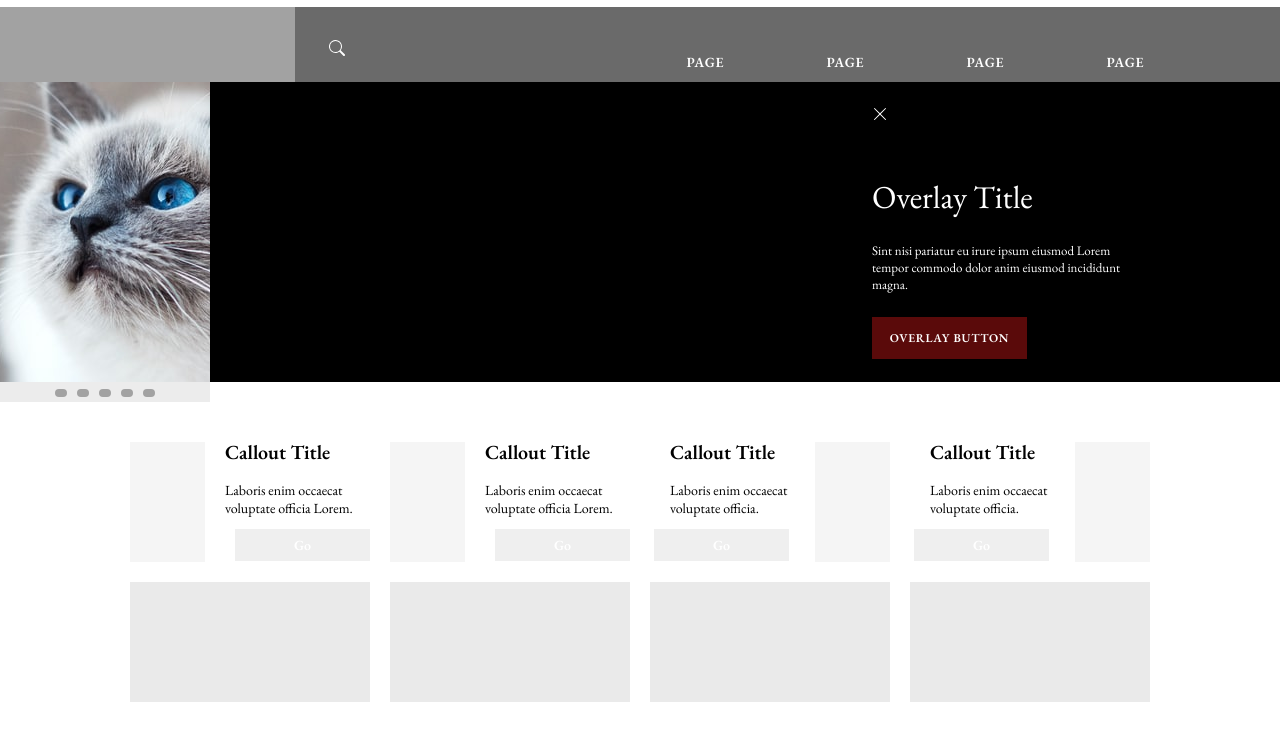
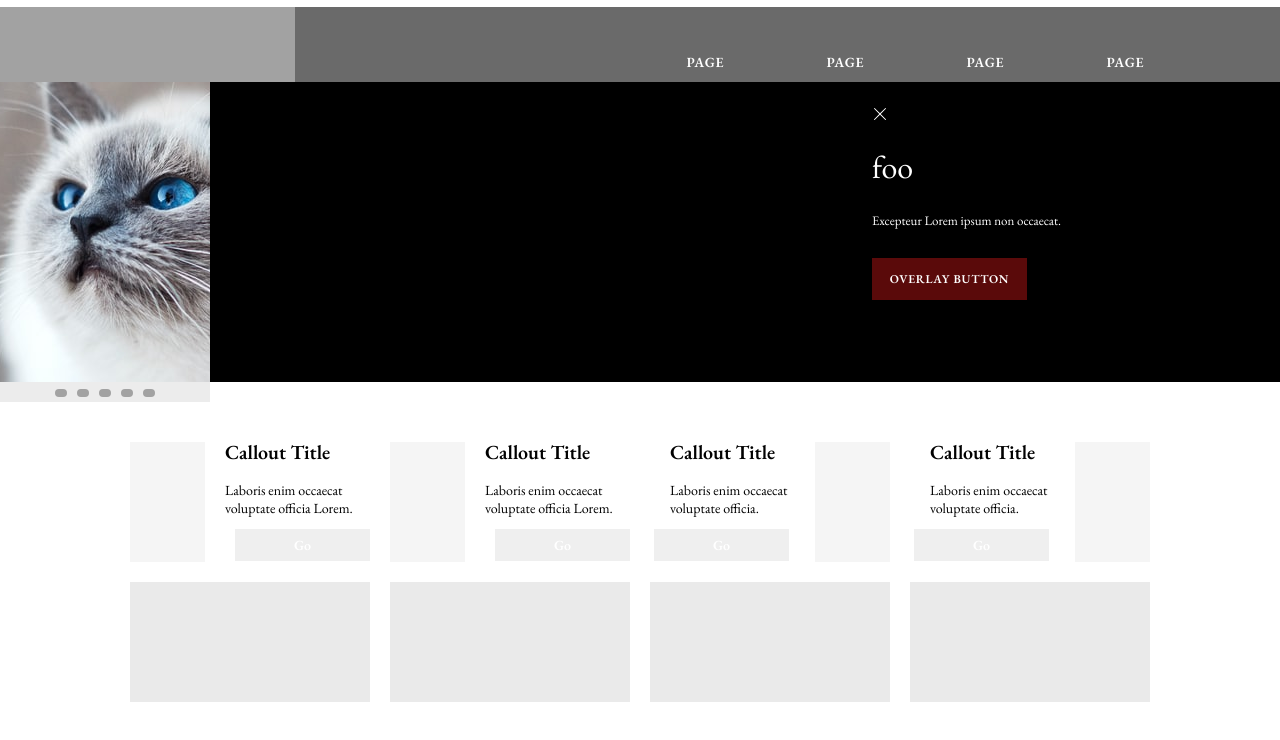
Before and after one commit to mbritton/compleat-poc, a Next.js app: page / in a window 1280 px wide. Shown: the top 740 px of the page. Built offline with nearby package versions, Linux system fonts and the light colour scheme.

Commit message:
Addition of content property to embla slides

```diff
--- a/components/Carousel.js
+++ b/components/Carousel.js
@@ -15,10 +15,9 @@ const Carousel = ({ handleSlide, slides }) => {
   );
 
   const onSelect = useCallback(() => {
-    if (!embla) return;
-    handleSlide(selectedIndex);
-    setSelectedIndex(embla.selectedScrollSnap());
-  }, [embla, setSelectedIndex]);
+    handleSlide(selectedIndex, mediaByIndex(selectedIndex));
+    embla ? setSelectedIndex(embla.selectedScrollSnap()) : () => {};
+  }, [embla, handleSlide, selectedIndex]);
 
   useEffect(() => {
     if (!embla) return;
--- a/components/Hero.js
+++ b/components/Hero.js
@@ -1,16 +1,23 @@
 import styles from '@/styles/Hero.module.scss';
-import { useCallback } from 'react';
+import { useCallback, useState } from 'react';
 import Carousel from './Carousel';
 import RightOverlay from './RightOverlay';
+import { getSlideContent } from '../media';
 
 const SLIDE_COUNT = 5;
 const slides = Array.from(Array(SLIDE_COUNT).keys());
 
 const Hero = () => {
-  const handleSlide = useCallback((slideIndex) => {}, []);
+  const [slide, setSlide] = useState(slides[0]);
+  const handleSlide = useCallback(
+    (slideIndex) => {
+      setSlide(getSlideContent(slideIndex));
+    },
+    [setSlide],
+  );
   return (
     <div className={styles.hero}>
-      <RightOverlay title="Overlay Title"></RightOverlay>
+      <RightOverlay content={slide.content} title={slide.title}></RightOverlay>
       <Carousel handleSlide={handleSlide} slides={slides}></Carousel>
     </div>
   );
--- a/components/RightOverlay.js
+++ b/components/RightOverlay.js
@@ -6,6 +6,7 @@ import { useCallback, useState } from 'react';
 
 const RightOverlay = (props) => {
   const [isOpen, setIsOpen] = useState(true);
+
   const handleOpen = useCallback(() => {
     setIsOpen(!isOpen);
   }, [isOpen]);
@@ -25,10 +26,7 @@ const RightOverlay = (props) => {
       {isOpen ? (
         <>
           <h1>{props.title}</h1>
-          <div className={styles.overlayText}>
-            Sint nisi pariatur eu irure ipsum eiusmod Lorem tempor commodo dolor
-            anim eiusmod incididunt magna.
-          </div>
+          <div className={styles.overlayText}>{props.content}</div>
           <RightOverlayButton onClick={handleOpen}>
             Overlay Button
           </RightOverlayButton>
--- a/components/TopNav.js
+++ b/components/TopNav.js
@@ -1,11 +1,11 @@
 import styles from '@/styles/TopNav.module.scss';
-import { BsSearch, BsArrowRight } from 'react-icons/bs';
+import { BsSearch } from 'react-icons/bs';
 
 const TopNav = ({ children }) => {
   return (
     <div className={styles.navWrapper}>
       <div className={styles.searchWrapper}>
-        <BsSearch className={styles.icon}></BsSearch>
+        {/* <BsSearch className={styles.icon}></BsSearch> */}
       </div>
       <div className={styles.pageButton}></div>
       <div className={styles.pageButton}>Page</div>
--- a/media/index.js
+++ b/media/index.js
@@ -4,5 +4,31 @@ import media3 from './media-3.jpeg';
 import media4 from './media-4.jpeg';
 import media5 from './media-5.jpeg';
 
+export const getSlideContent = (index) => {
+  const titles = [
+    { title: 'foo', content: 'Excepteur Lorem ipsum non occaecat.' },
+    {
+      title: 'bar',
+      content:
+        'Excepteur nostrud aliquip exercitation quis proident occaecat ullamco.',
+    },
+    {
+      title: 'baz',
+      content:
+        'Mollit in irure anim excepteur nostrud eu minim do minim enim aliqua.',
+    },
+    {
+      title: 'buzz',
+      content: 'Sint consequat cillum sunt voluptate incididunt irure velit.',
+    },
+    {
+      title: 'boz',
+      content:
+        'Sit sunt exercitation quis officia elit dolor do voluptate consequat.',
+    },
+  ];
+  return titles[index];
+};
+
 export const media = [media1, media2, media3, media4, media5];
 export const mediaByIndex = (index) => media[index % media.length];
--- a/styles/RightOverlay.module.scss
+++ b/styles/RightOverlay.module.scss
@@ -1,5 +1,5 @@
 .closeIcon {
-  margin: 24px;
+  margin: 24px 12px 0 24px;
   cursor: pointer;
   color: white;
   width: 50px;
@@ -29,7 +29,7 @@
   height: 300px;
   background-color: rgba(0, 0, 0, 0.3);
   h1 {
-    margin: 30px 0 0 24px;
+    margin: 0 0 0 24px;
     color: white;
     font-weight: 300;
   }
```
